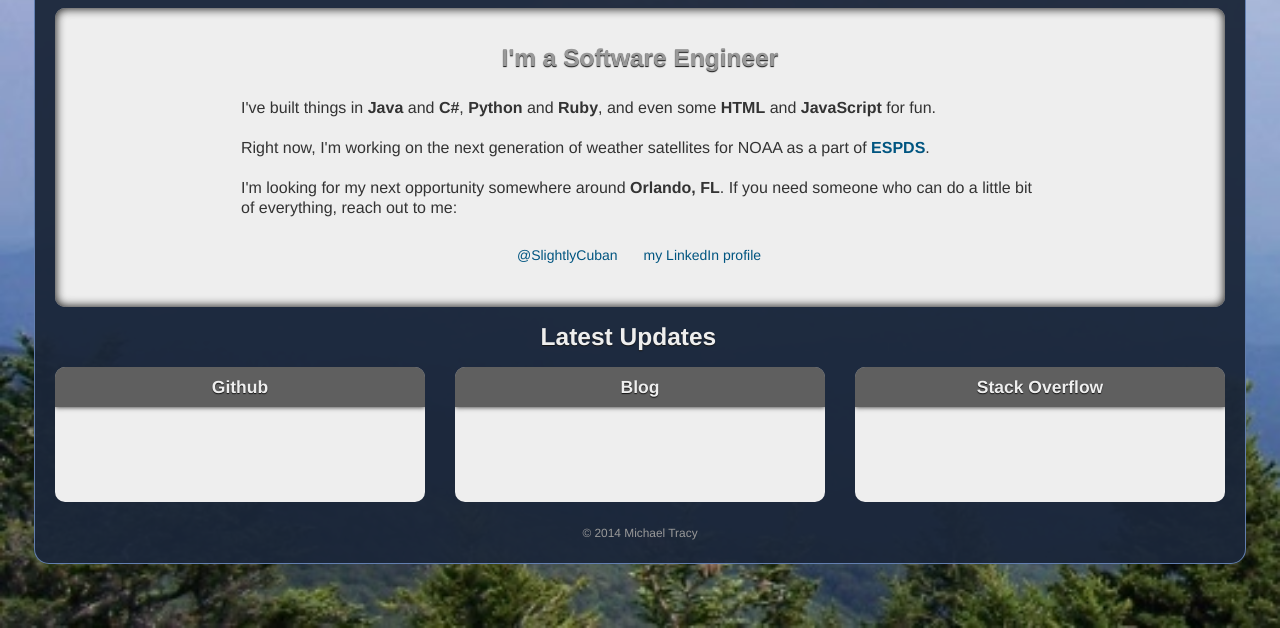
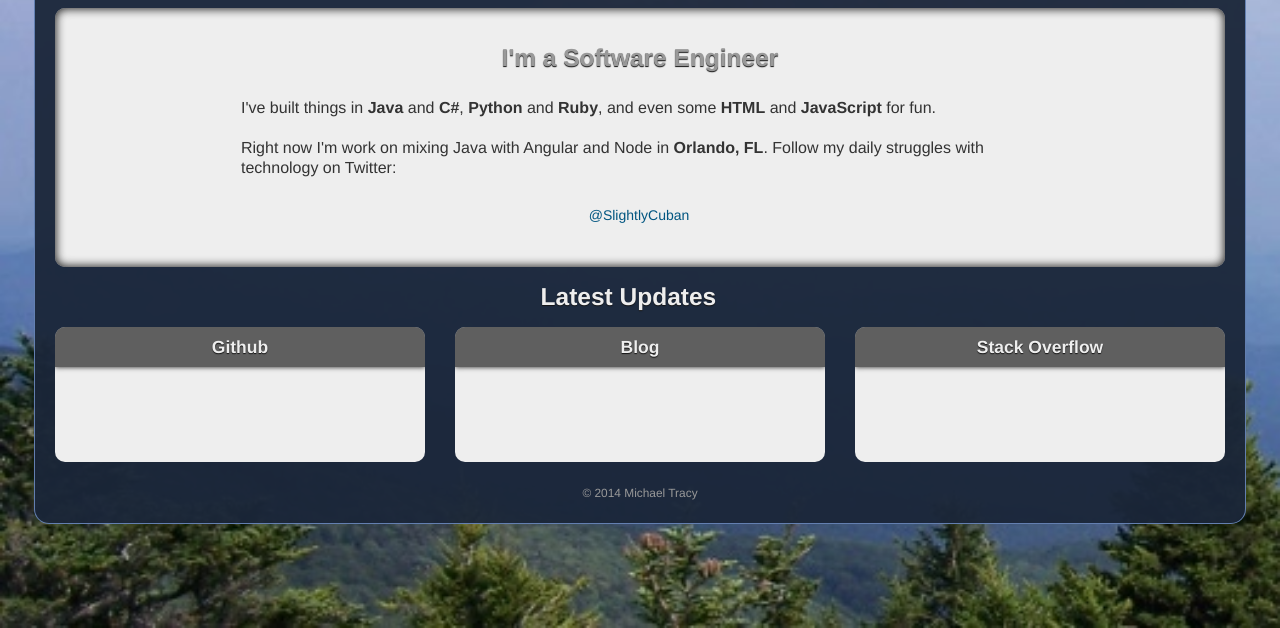
Before and after one commit to slightlycuban/facespace, a plain HTML site: page public/index.html in a window 1280 px wide. Shown: the part 172-800 px from the top of the page. Drawn offline with Linux system fonts and the light colour scheme; no server answers.

Commit message:
Update status to go along with new job

```diff
--- a/public/index.html
+++ b/public/index.html
@@ -90,12 +90,10 @@
 		<section id="about">
 			<h3>I'm a Software Engineer</h3>
 			<p>I've built things in <strong>Java</strong> and <strong>C#</strong>, <strong>Python</strong> and <strong>Ruby</strong>, and even some <strong>HTML</strong> and <strong>JavaScript</strong> for fun.</p>
-			<p>Right now, I'm working on the next generation of weather satellites for NOAA as a part of <strong><a href="http://www.goes-r.gov/ground/overview.html">ESPDS</a></strong>.</p>
-			<p>I'm looking for my next opportunity somewhere around <strong>Orlando, FL</strong>. If you need someone who can do a little bit of everything, reach out to me:</p>
+      <p>Right now I'm work on mixing Java with Angular and Node in <strong>Orlando, FL</strong>. Follow my daily struggles with technology on Twitter:</p>
 			<nav>
 				<ul>
 					<li><a href="https://twitter.com/slightlycuban">@SlightlyCuban</a></li>
-					<li><a href="http://www.linkedin.com/in/matracy/">my LinkedIn profile</a></li>
 				</ul>
 			</nav>
 		</section>
```
